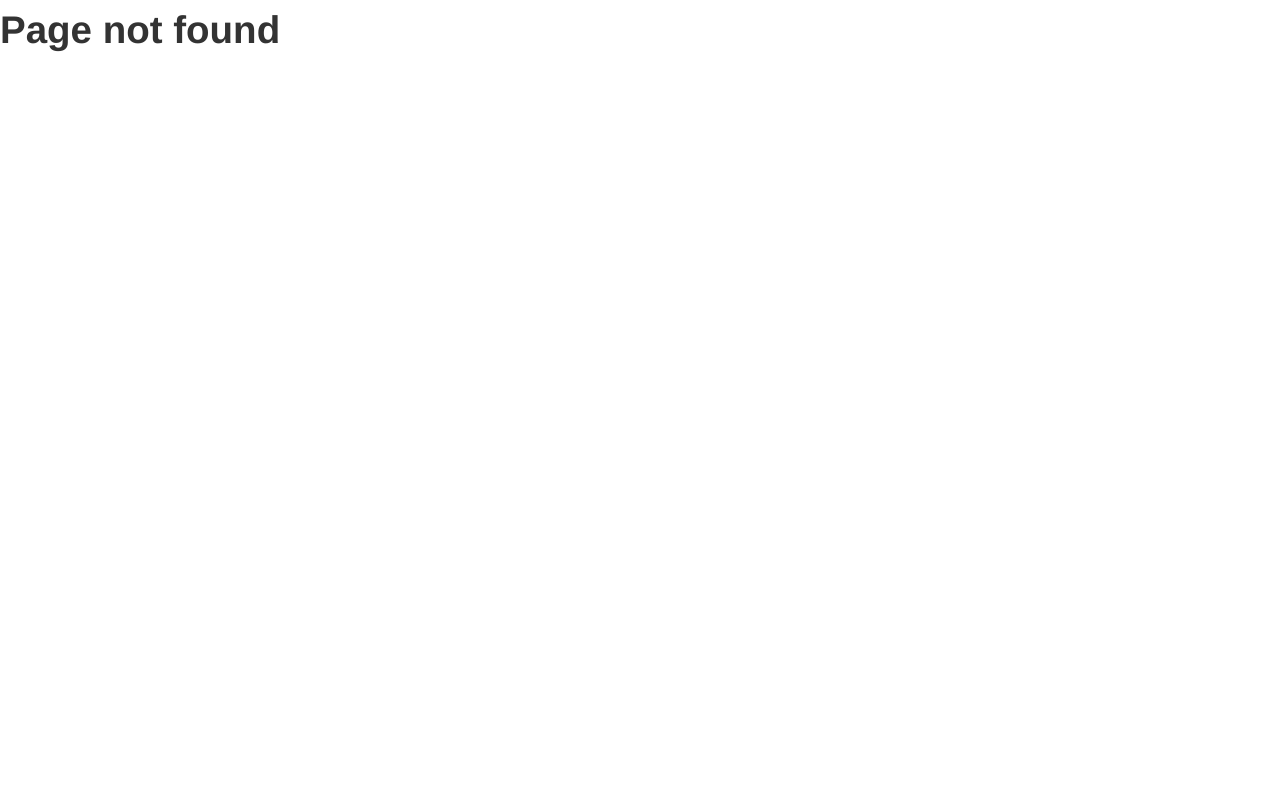
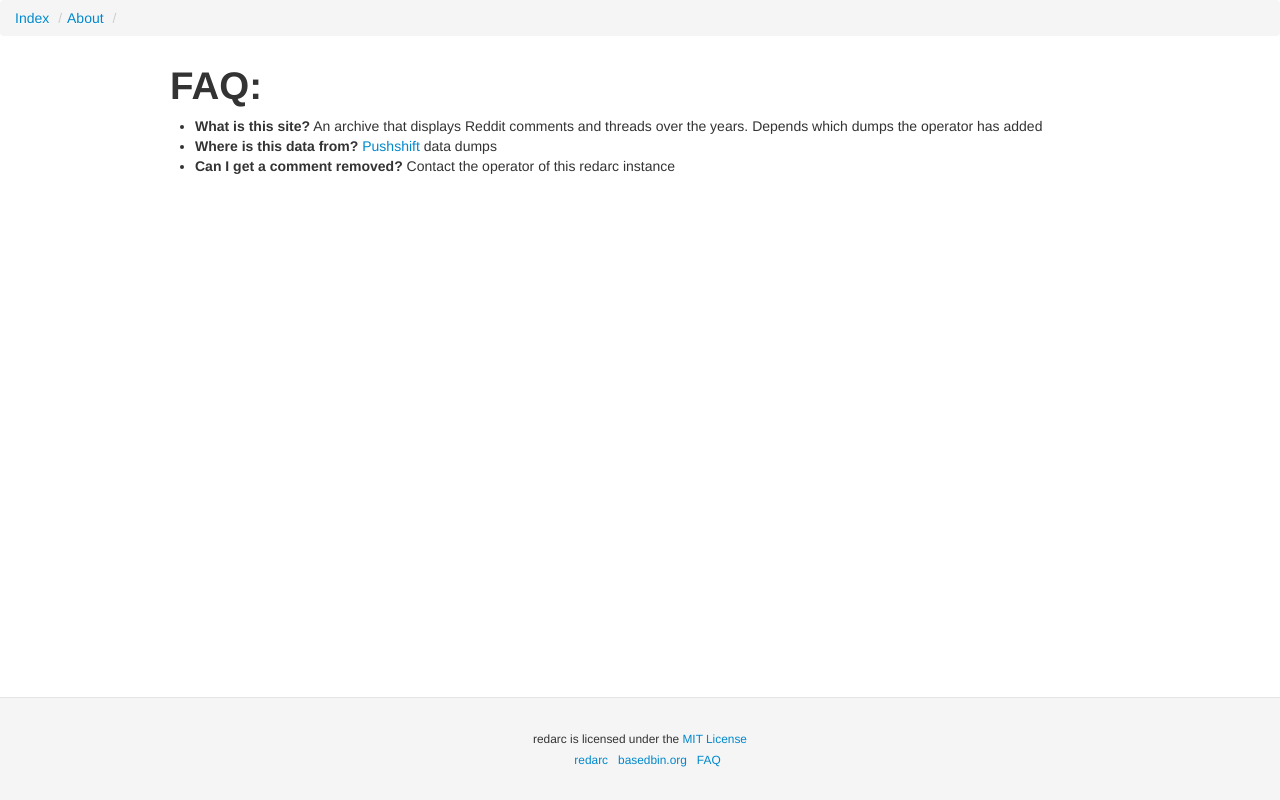
Before and after one commit to Yakabuff/redarc, a React (Vite) app in the folder redarc-frontend/: page /about in a window 1280 px wide. Before the commit this address had no page. Built offline with nearby package versions, Linux system fonts and the light colour scheme.

Commit message:
added footer

```diff
--- a/redarc-frontend/src/main.jsx
+++ b/redarc-frontend/src/main.jsx
@@ -3,6 +3,7 @@ import ReactDOM from 'react-dom/client'
 import Root from "./routes/root";
 import Subreddit from "./routes/Subreddit";
 import Thread from "./routes/Thread";
+import About from "./routes/About";
 import Error from "./routes/Error";
 import '../public/bootstrap/css/bootstrap.min.css'
 
@@ -28,6 +29,11 @@ const router = createBrowserRouter([
     errorElement: <ErrorBoundary />
   },
   {
+    path: "/about",
+    element: <About/>,
+    errorElement: <ErrorBoundary />
+  },
+  {
     path: "*",
     element: <Error/>,
   },
--- a/redarc-frontend/src/routes/About.jsx
+++ b/redarc-frontend/src/routes/About.jsx
@@ -0,0 +1,31 @@
+export default function About(){
+   return (
+      <>
+      <body style={{minHeight: 100+'vh', display: 'flex', flexDirection: 'column'}}>
+         <ul class="breadcrumb">
+            <li><a href="/">Index</a> <span class="divider">/</span></li>
+            <li><a href="/about">About</a> <span class="divider">/</span></li>
+         </ul>
+         <div class="container">
+         <h1>FAQ:</h1>
+         <ul>
+            <li><b>What is this site?</b> An archive that displays Reddit comments and threads over the years.  Depends which dumps the operator has added</li>
+            <li><b>Where is this data from?</b> <a href="https://pushshift.io">Pushshift</a> data dumps</li>
+            <li><b>Can I get a comment removed?</b> Contact the operator of this redarc instance</li>
+         </ul>
+         </div>
+         <footer style = {{ textAlign: 'center', padding: 30+'px 0', marginTop: 'auto', borderTop: 1+'px solid #e5e5e5', backgroundColor: '#f5f5f5' }}>
+            <div class="container">
+            <small>redarc is licensed under the <a href="http://opensource.org/licenses/MIT">MIT License</a></small>
+            <br/>
+            <ul style = {{display: 'inline', listStyleType: 'none'}}>
+               <li style = {{display: 'inline', paddingRight: 10+'px'}}><small><a href="https://github.com/yakabuff/redarc">redarc</a></small></li>
+               <li style = {{display: 'inline', paddingRight: 10+'px'}}><small><a href="http://basedbin.org">basedbin.org</a></small></li>
+               <li style = {{display: 'inline', paddingRight: 10+'px'}}><small><a href="/about">FAQ</a></small></li>
+            </ul>
+            </div>
+         </footer>
+      </body>
+      </>
+   );
+}
--- a/redarc-frontend/src/routes/Subreddit.jsx
+++ b/redarc-frontend/src/routes/Subreddit.jsx
@@ -51,7 +51,8 @@ export default function Subreddit(){
   }
 
   return (
-    <body>
+    <>
+    <body style={{minHeight: '100vh', display: 'flex', flexDirection: 'column'}}>
     <ul class="breadcrumb">
       <li><a href="/">Index</a> <span class="divider">/</span></li>
     </ul>
@@ -102,9 +103,20 @@ export default function Subreddit(){
     </table>
     <button onClick={prev} class = "btn btn-link">Prev</button>
     <button onClick={next} class = "btn btn-link">Next</button>
-    <br/>
     </div>
     <br/>
+    <footer style = {{ textAlign: 'center', padding: 30+'px 0', marginTop: 'auto', borderTop: 1+'px solid #e5e5e5', backgroundColor: '#f5f5f5' }}>
+        <div class="container">
+          <small>redarc is licensed under the <a href="http://opensource.org/licenses/MIT">MIT License</a></small>
+          <br/>
+          <ul style = {{display: 'inline', listStyleType: 'none'}}>
+            <li style = {{display: 'inline', paddingRight: 10+'px'}}><small><a href="https://github.com/yakabuff/redarc">redarc</a></small></li>
+            <li style = {{display: 'inline', paddingRight: 10+'px'}}><small><a href="http://basedbin.org">basedbin.org</a></small></li>
+            <li style = {{display: 'inline', paddingRight: 10+'px'}}><small><a href="/about">FAQ</a></small></li>
+          </ul>
+        </div>
+    </footer>
     </body>
+    </>
   );
 }
--- a/redarc-frontend/src/routes/Thread.jsx
+++ b/redarc-frontend/src/routes/Thread.jsx
@@ -29,7 +29,8 @@ export default function Thread(){
   }, []);
 
   return (
-    <body>
+    <>
+    <body style={{minHeight: '100vh', display: 'flex', flexDirection: 'column'}}>
         <ul class="breadcrumb">
             <li><a href="/">Index</a> <span class="divider">/</span></li>
             <li><a href={`/r/${subreddit}`}>{subreddit}</a> <span class="divider">/</span></li>
@@ -61,6 +62,18 @@ export default function Thread(){
             )
         })}
         </div>
+        <footer style = {{ textAlign: 'center', padding: 30+'px 0', marginTop: 'auto', borderTop: 1+'px solid #e5e5e5', backgroundColor: '#f5f5f5' }}>
+            <div class="container">
+            <small>redarc is licensed under the <a href="http://opensource.org/licenses/MIT">MIT License</a></small>
+            <br/>
+            <ul style = {{display: 'inline', listStyleType: 'none'}}>
+                <li style = {{display: 'inline', paddingRight: 10+'px'}}><small><a href="https://github.com/yakabuff/redarc">redarc</a></small></li>
+                <li style = {{display: 'inline', paddingRight: 10+'px'}}><small><a href="http://basedbin.org">basedbin.org</a></small></li>
+                <li style = {{display: 'inline', paddingRight: 10+'px'}}><small><a href="/about">FAQ</a></small></li>
+            </ul>
+            </div>
+        </footer>
     </body>
+    </>
   );
 }
--- a/redarc-frontend/src/routes/root.jsx
+++ b/redarc-frontend/src/routes/root.jsx
@@ -11,6 +11,7 @@ export default function Root() {
     .catch((error) => setThreads([]));
   }, []);
   return(
+    <body style={{minHeight: 100+'vh', display: 'flex', flexDirection: 'column'}}>
       <div class="container">
         <div style={{position: "absolute", right: "0px"}}>
           <a href="https://github.com/yakabuff/redarc"><img decoding="async" loading="lazy" width="149" height="149" src="https://github.blog/wp-content/uploads/2008/12/forkme_right_red_aa0000.png?resize=149%2C149" class="attachment-full size-full" alt="Fork me on GitHub" data-recalc-dims="1"/></a>
@@ -29,5 +30,18 @@ export default function Root() {
             })}
         </table>
       </div>
+
+      <footer style = {{ marginTop: 'auto', textAlign: 'center', padding: 30+'px 0', borderTop: 1+'px solid #e5e5e5', backgroundColor: '#f5f5f5' }}>
+        <div class="container">
+          <small>redarc is licensed under the <a href="http://opensource.org/licenses/MIT">MIT License</a></small>
+          <br/>
+          <ul style = {{display: 'inline', listStyleType: 'none'}}>
+            <li style = {{display: 'inline', paddingRight: 10+'px'}}><small><a href="https://github.com/yakabuff/redarc">redarc</a></small></li>
+            <li style = {{display: 'inline', paddingRight: 10+'px'}}><small><a href="http://basedbin.org">basedbin.org</a></small></li>
+            <li style = {{display: 'inline', paddingRight: 10+'px'}}><small><a href="/about">FAQ</a></small></li>
+          </ul>
+        </div>
+      </footer>
+    </body>
   );
 }
```
Lines whose indentation alone changed are shown as unchanged.
